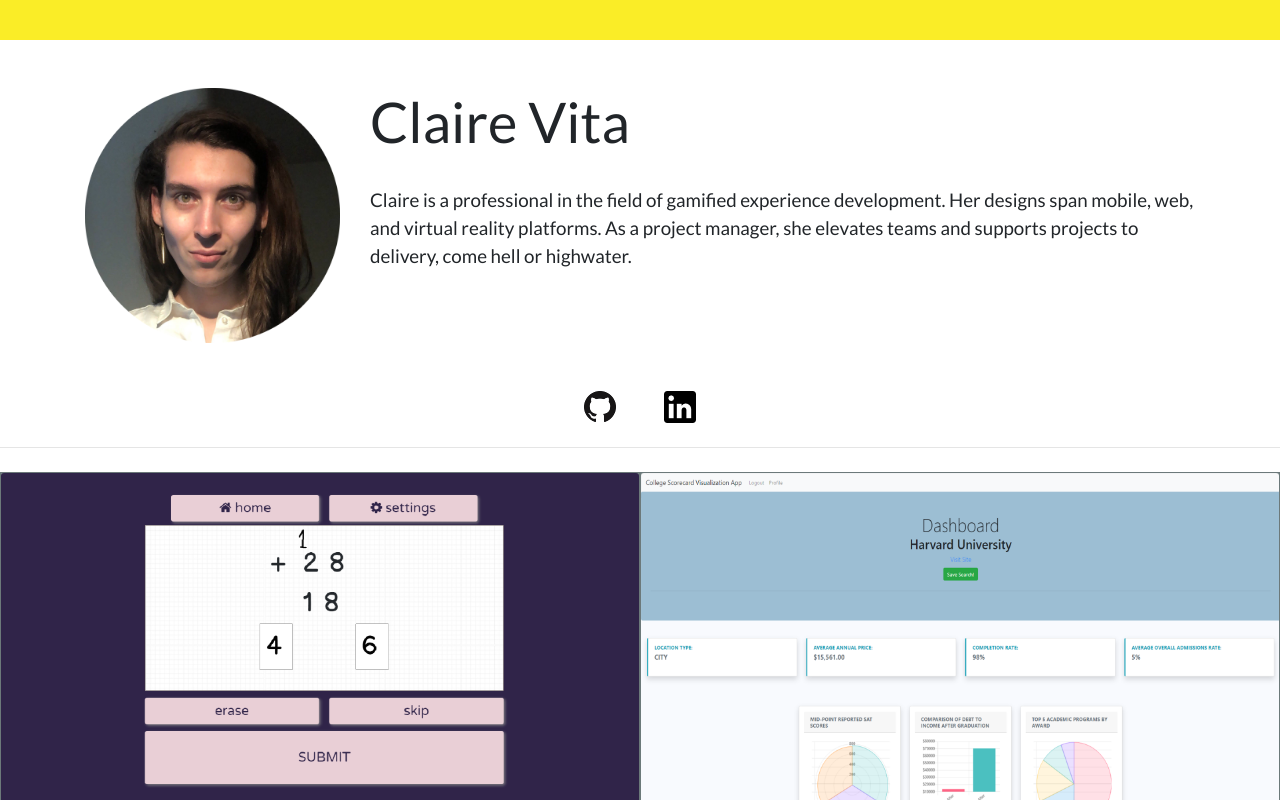
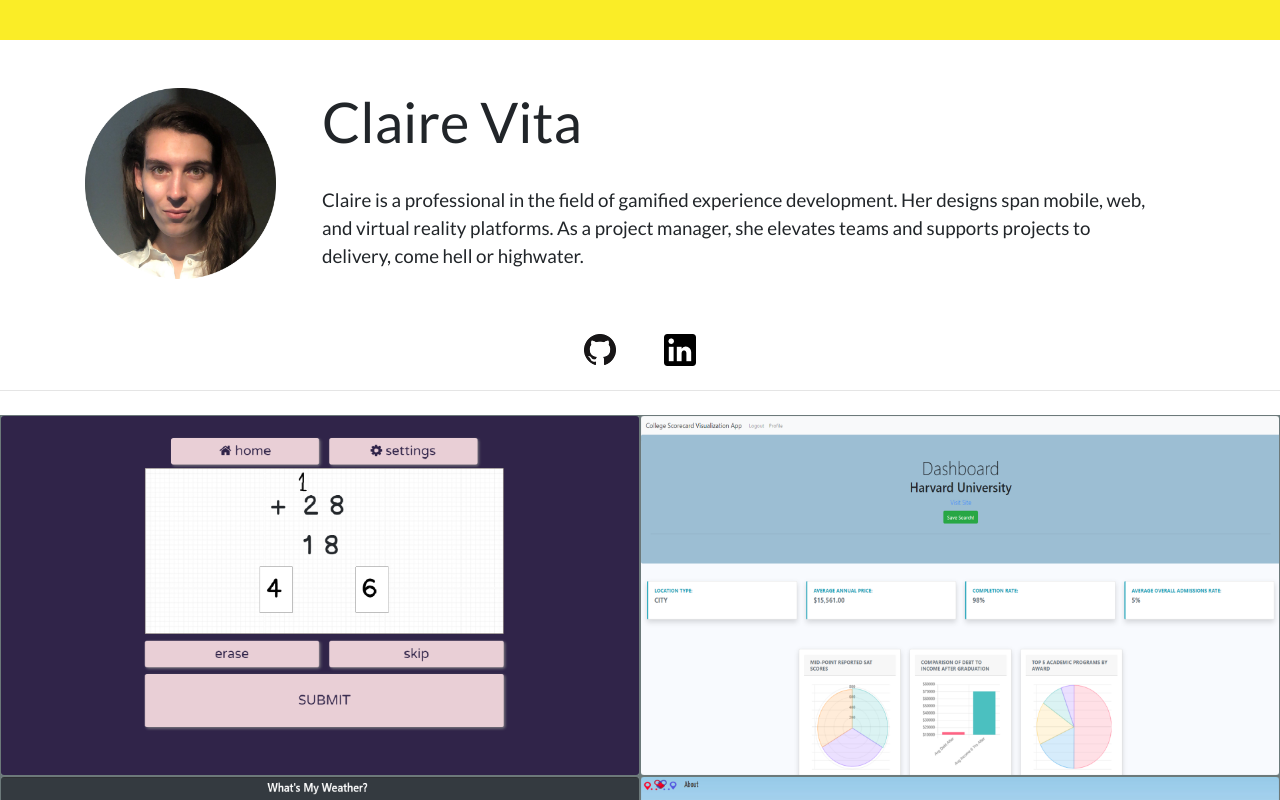
Before and after one commit to clairevita/Portfolio, a React (Create React App) app: page / in a window 1280 px wide. Shown: the top 800 px of the page. Built offline with nearby package versions, Linux system fonts and the light colour scheme.

Commit message:
centered text on profile invisible

```diff
--- a/src/components/Main/index.js
+++ b/src/components/Main/index.js
@@ -8,10 +8,10 @@ function Main() {
         <main role="main" className="container">
 
             <div className="row">
-                <div className="col" m={3}>
-                <img className="mt-5 d-none d-lg-block" width="100%" src={claire}></img>
+                <div className="col d-none d-lg-block">
+                <img className="mt-5" width="120%" src={claire}></img>
                 </div>
-                <div className="mt-5 col-9">
+                <div className="mt-5 mx-5 col-9">
                     <h1 className="display-4" id="suit">Claire Vita</h1>
                     <br></br>
                     <p className="lead">Claire is a professional in the field of gamified experience development. Her designs
```
